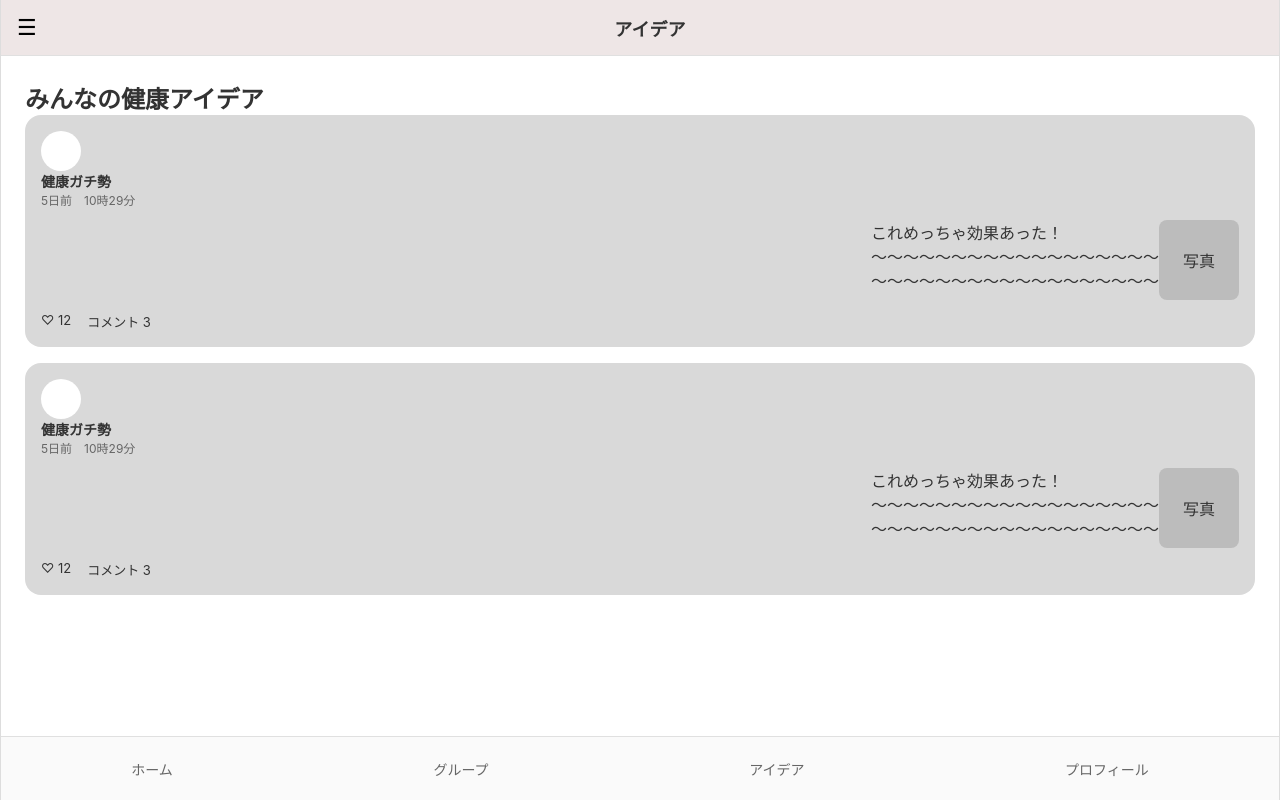
After one commit to Takapass/TECH-JAM-RAIZAP, a Django app: page /idea/ in a window 1280 px wide. The commit adds this page. Run offline with Django 5.2, Linux system fonts and the light colour scheme; a user stored in the database is signed in.

Commit message:
アイデア画面を作った

```diff
--- /dev/null
+++ b/activities/static/activities/idea.css
@@ -0,0 +1,81 @@
+/* ページタイトル */
+.idea-page-title {
+    font-size: 20px;
+    font-weight: bold;
+    margin-bottom: 16px;
+}
+
+/* 投稿一覧 */
+.idea-list {
+    display: flex;
+    flex-direction: column;
+    gap: 16px; /* ← カード間の隙間 */
+}
+
+/* 投稿カード */
+.idea-card {
+    background: #d9d9d9;
+    border-radius: 16px;
+    padding: 16px;
+}
+
+/* ヘッダー */
+.idea-header {
+    display: flex;
+    align-items: center;
+    gap: 12px;
+    margin-bottom: 8px;
+}
+
+.user-icon {
+    width: 40px;
+    height: 40px;
+    background: #fff;
+    border-radius: 50%;
+}
+
+.user-name {
+    font-weight: bold;
+    font-size: 14px;
+}
+
+.idea-date {
+    font-size: 12px;
+    color: #666;
+}
+
+/* 本文 */
+.idea-main-text {
+    font-weight: bold;
+    margin: 8px 0;
+}
+
+.idea-sub-text {
+    font-size: 14px;
+    line-height: 1.4;
+}
+
+/* 写真 */
+.idea-body {
+    display: flex;
+    justify-content: flex-end;
+    margin-top: 12px;
+}
+
+.idea-image {
+    width: 80px;
+    height: 80px;
+    background: #bcbcbc;
+    border-radius: 8px;
+    display: flex;
+    align-items: center;
+    justify-content: center;
+}
+
+/* フッター */
+.idea-footer {
+    display: flex;
+    gap: 16px;
+    margin-top: 12px;
+    font-size: 13px;
+}
--- a/activities/templates/activities/base.html
+++ b/activities/templates/activities/base.html
@@ -9,6 +9,7 @@
 
     <link rel="stylesheet" href="{% static 'activities/base.css' %}">
     <link rel="stylesheet" href="{% static 'activities/home.css' %}">
+    <link rel="stylesheet" href="{% static 'activities/idea.css' %}">
 </head>
 
 <body>
@@ -79,7 +80,7 @@
             <nav class="bottom-nav">
                 <a href="{% url 'home' %}" class="nav-item">ホーム</a>
                 <a href="{% url 'group' %}" class="nav-item">グループ</a>
-                <a href="#" class="nav-item">アイデア</a>
+                <a href="{% url 'idea' %}" class="nav-item">アイデア</a>
                 <a href="{% url 'profile' %}" class="nav-item">プロフィール</a>
             </nav>
         </footer>
@@ -88,6 +89,20 @@
 
     <script src="{% static 'activities/hamburger.js' %}"></script>
 
+    <script>
+        document.addEventListener("DOMContentLoaded", () => {
+            const doneBtn = document.getElementById("doneBtn");
+            const slider = document.getElementById("cardSlider");
+
+            if (doneBtn && slider) {
+                doneBtn.addEventListener("click", () => {
+                    slider.style.transform = "translateX(-100%)";
+                });
+            }
+        });
+    </script>
+
+
 </body>
 
 </html>
--- /dev/null
+++ b/activities/templates/activities/idea.html
@@ -0,0 +1,86 @@
+{% extends "activities/base.html" %}
+{% load static %}
+
+{% block title %}アイデア{% endblock %}
+{% block page_title %}アイデア{% endblock %}
+{% block hamburger_title %}アイデア{% endblock %}
+
+{% block content %}
+<section class="idea-page">
+
+    <h2 class="idea-title">みんなの健康アイデア</h2>
+
+    <div class="idea-list">
+
+        <!-- アイデアカード -->
+        <article class="idea-card">
+            <div class="idea-header">
+                <div class="idea-user">
+                    <div class="user-icon"></div>
+                    <div>
+                        <p class="user-name">健康ガチ勢</p>
+                        <p class="idea-date">5日前　10時29分</p>
+                    </div>
+                </div>
+            </div>
+
+            <div class="idea-body">
+                <div class="idea-text">
+                    <p class="idea-main">
+                        これめっちゃ効果あった！
+                    </p>
+                    <p class="idea-desc">
+                        ～～～～～～～～～～～～～～～～～～<br>
+                        ～～～～～～～～～～～～～～～～～～
+                    </p>
+                </div>
+
+                <div class="idea-image">
+                    写真
+                </div>
+            </div>
+
+            <div class="idea-footer">
+                <span class="like">♡ 12</span>
+                <span class="comment">コメント 3</span>
+            </div>
+        </article>
+
+        <!-- 同じカードを複製すればOK -->
+        <article class="idea-card">
+            <div class="idea-header">
+                <div class="idea-user">
+                    <div class="user-icon"></div>
+                    <div>
+                        <p class="user-name">健康ガチ勢</p>
+                        <p class="idea-date">5日前　10時29分</p>
+                    </div>
+                </div>
+            </div>
+
+            <div class="idea-body">
+                <div class="idea-text">
+                    <p class="idea-main">
+                        これめっちゃ効果あった！
+                    </p>
+                    <p class="idea-desc">
+                        ～～～～～～～～～～～～～～～～～～<br>
+                        ～～～～～～～～～～～～～～～～～～
+                    </p>
+                </div>
+
+                <div class="idea-image">
+                    写真
+                </div>
+            </div>
+
+            <div class="idea-footer">
+                <span class="like">♡ 12</span>
+                <span class="comment">コメント 3</span>
+            </div>
+        </article>
+
+    </div>
+
+</section>
+{% endblock %}
--- a/activities/urls.py
+++ b/activities/urls.py
@@ -1,5 +1,6 @@
 from django.urls import path
-from .views import login_view, signup_view, activity_list, home, profile_view, group_view
+from .views import login_view, signup_view, activity_list, home, profile_view, group_view, idea_view
+from . import views
 
 urlpatterns = [
     path("", login_view, name="login"),
@@ -8,4 +9,7 @@ urlpatterns = [
     path('home/', home, name='home'),
     path('profile/', profile_view, name='profile'),
     path('group/', group_view, name='group'),
+    path('idea/', idea_view, name='idea'),
+    path("stamp/", views.stamp_done, name="stamp_done"),
+    path("stamp/skip/", views.stamp_skip, name="stamp_skip"),
 ]
--- a/activities/views.py
+++ b/activities/views.py
@@ -4,6 +4,8 @@ from .models import Activity
 from django.contrib.auth import authenticate, login, logout
 from django.contrib.auth.models import User
 from django.contrib.auth.decorators import login_required
+from django.utils import timezone
+from .models import DailyStamp
 
 
 def login_view(request):
@@ -38,6 +40,28 @@ def logout_view(request):
     return redirect("login")
 
 
+# def signup_view(request):
+#     if request.method == "POST":
+#         username = request.POST.get("username")
+#         email = request.POST.get("email")
+#         password = request.POST.get("password")
+
+#         if not username or not password:
+#             messages.error(request, "＊ユーザー名とパスワードを入力してください")
+#             return render(request, "activities/signup.html")
+
+#         if User.objects.filter(username=username).exists():
+#             messages.error(request, "＊このユーザー名はすでに使われています")
+#             return render(request, "activities/signup.html")
+
+#         User.objects.create_user(username=username, email=email, password=password)
+
+#         messages.success(request, "登録が完了しました。ログインしてください")
+#         return redirect("login")
+
+#     return render(request, "activities/signup.html")
+
+
 def signup_view(request):
     if request.method == "POST":
         username = request.POST.get("username")
@@ -52,7 +76,20 @@ def signup_view(request):
             messages.error(request, "＊このユーザー名はすでに使われています")
             return render(request, "activities/signup.html")
 
-        User.objects.create_user(username=username, email=email, password=password)
+        # 👇 ユーザー作成
+        user = User.objects.create_user(
+            username=username,
+            email=email,
+            password=password
+        )
+
+        # 👇【ここ】Activityをユーザー分まとめて作る
+        for key, label in Activity.ACTIVITY_CHOICES:
+            Activity.objects.create(
+                user=user,
+                activity_type=key,
+                title=label
+            )
 
         messages.success(request, "登録が完了しました。ログインしてください")
         return redirect("login")
@@ -60,32 +97,69 @@ def signup_view(request):
     return render(request, "activities/signup.html")
 
 
+# def activity_list(request):
+#     if request.method == "POST":
+#         for activity in Activity.objects.all():
+#             if str(activity.id) in request.POST:
+#                 activity.is_done = True
+#                 activity.save()
+
+#         messages.success(request, "保存しました！")
+
+#         Activity.objects.update(is_done=False)
+
+#         return redirect("activity_list")  # POST後はリダイレクト（OK）
+
+#     # activities = Activity.objects.all()
+#     activities = Activity.objects.filter(user=request.user)
+#     return render(request, "activities/home.html", {"activities": activities})
+
+
+@login_required
 def activity_list(request):
+    activities = Activity.objects.filter(user=request.user)
+
     if request.method == "POST":
-        for activity in Activity.objects.all():
-            if str(activity.id) in request.POST:
-                activity.is_done = True
-                activity.save()
+        for activity in activities:
+            activity.is_done = str(activity.id) in request.POST
+            activity.save()
 
         messages.success(request, "保存しました！")
+        return redirect("activity_list")
 
-        Activity.objects.update(is_done=False)
-
-        return redirect("activity_list")  # POST後はリダイレクト（OK）
-
-    activities = Activity.objects.all()
     return render(request, "activities/home.html", {"activities": activities})
 
 
+@login_required
+def create_activity(request):
+    if request.method == "POST":
+        activity_type = request.POST.get("activity_type")
+
+        Activity.objects.create(
+            activity_type=activity_type,
+            user=request.user,   # ← ★ ここが超重要
+        )
+
+        return redirect("activity_list")
+
+
+@login_required
 def home(request):
-    activities = Activity.objects.all()
-    return render(request, "activities/home.html", {"activities": activities})
+    stamp, _ = DailyStamp.objects.get_or_create(user=request.user)
+
+    context = {
+        "total_days": stamp.total_days,
+        "can_stamp": stamp.can_stamp_today(),
+        "max_stamps": range(5),   # ← ★ ここを追加
+    }
+    return render(request, "activities/home.html", context)
 
 
 @login_required(login_url="login")
 def profile_view(request):
     user = request.user
-    activities = Activity.objects.all()
+    activities = Activity.objects.filter(user=request.user)
+    # activities = Activity.objects.all()
     completed_count = activities.filter(is_done=True).count()
     total_activities = activities.count()
 
@@ -102,3 +176,38 @@ def profile_view(request):
 @login_required(login_url="login")
 def group_view(request):
     return render(request, "activities/group.html")
+
+
+@login_required(login_url="login")
+def idea_view(request):
+    return render(request, "activities/idea.html")
+
+
+@login_required
+def stamp_done(request):
+    stamp, created = DailyStamp.objects.get_or_create(user=request.user)
+    today = timezone.localdate()
+
+    if stamp.last_stamped_date == today:
+        return redirect("home")  # 今日はもう押せない
+
+    stamp.last_stamped_date = today
+    stamp.total_days += 1
+    stamp.save()
+
+    return redirect("home")
+
+
+@login_required
+def stamp_skip(request):
+    stamp, _ = DailyStamp.objects.get_or_create(user=request.user)
+    today = timezone.localdate()
+
+    # 今日すでに「できた」or「パス」してたら何もしない
+    if stamp.last_stamped_date == today or stamp.last_skipped_date == today:
+        return redirect("home")
+
+    stamp.last_skipped_date = today
+    stamp.save()
+
+    return redirect("home")
```
Also changed, not shown: activities/models.py (+36 -1 lines), activities/static/activities/home.css (+64 -0 lines), activities/templates/activities/home.html (+109 -3 lines), activities/migrations/0002_dailystamp.py (added), activities/migrations/0003_dailystamp_last_skipped_date.py (added), activities/migrations/0004_activity_title_activity_user_and_more.py (added), activities/templates/activities/group.html (line endings or trailing spaces), db.sqlite3.
